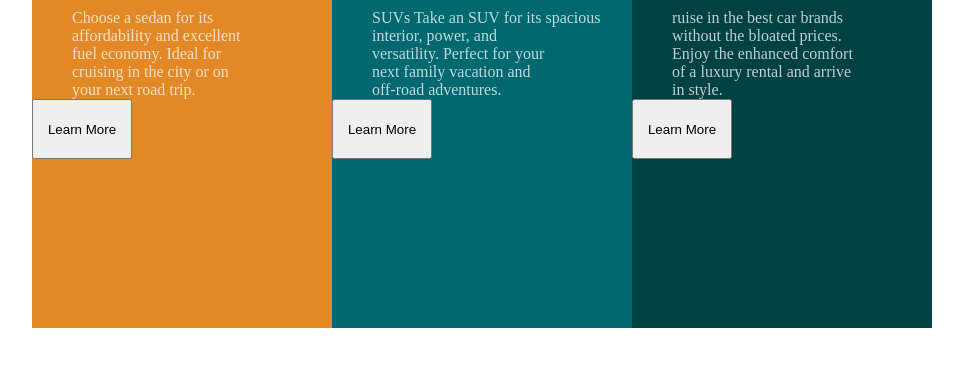
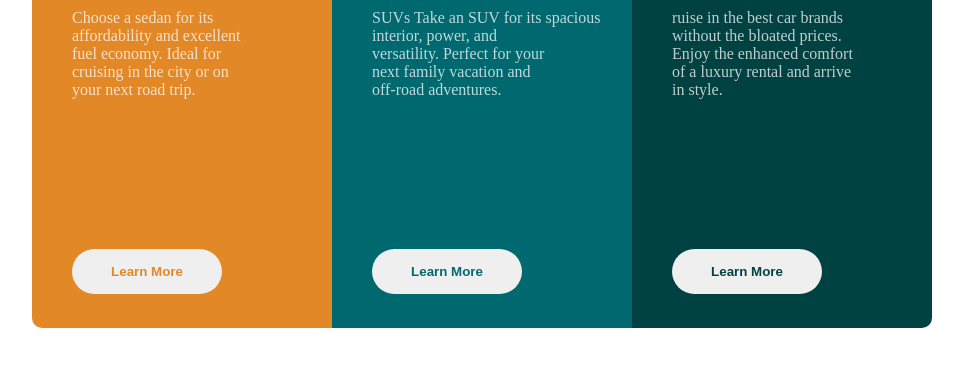
Before and after one commit to JudsonCiribelli/3-column-preview-card-component, a plain HTML site: page index.html in a window 1280 px wide. Shown: the part 332-698 px from the top of the page, without its empty margins (158-1121 px from the left). Drawn offline with Linux system fonts and the light colour scheme.

Commit message:
Finalização dos botões da página e também finalização do projeto

```diff
--- a/CSS/style.css
+++ b/CSS/style.css
@@ -21,6 +21,8 @@ body {
   height: 100%;
   width: 300px;
   background-color: hsl(31, 77%, 52%);
+  border-top-left-radius: 10px;
+  border-bottom-left-radius: 10px;
 }
 .container .container1 img {
   padding: 50px 0px 0px 40px;
@@ -57,6 +59,8 @@ body {
   height: 100%;
   width: 300px;
   background-color: hsl(179, 100%, 13%);
+  border-top-right-radius: 10px;
+  border-bottom-right-radius: 10px;
 }
 .container .container3 img {
   padding: 50px 0px 0px 40px;
@@ -71,7 +75,33 @@ body {
   font-weight: 400;
   padding: 30px 0px 0px 40px;
 }
-.container .btn {
-  width: 100px;
-  height: 60px;
+.container .btn1 {
+  cursor: pointer;
+  width: 150px;
+  height: 45px;
+  margin: 150px 0px 0px 40px;
+  border: none;
+  border-radius: 30px;
+  font-weight: 700;
+  color: hsl(31, 77%, 52%);
 }
+.container .btn2 {
+  cursor: pointer;
+  width: 150px;
+  height: 45px;
+  margin: 150px 0px 0px 40px;
+  border: none;
+  border-radius: 30px;
+  font-weight: 700;
+  color: hsl(184, 100%, 22%);
+}
+.container .btn3 {
+  cursor: pointer;
+  width: 150px;
+  height: 45px;
+  margin: 150px 0px 0px 40px;
+  border: none;
+  border-radius: 30px;
+  font-weight: 700;
+  color: hsl(179, 100%, 13%);
+}
--- a/index.html
+++ b/index.html
@@ -17,7 +17,7 @@
           cruising in the city or on <br />
           your next road trip.
         </p>
-        <button type="submit" class="btn">Learn More</button>
+        <button type="submit" class="btn1">Learn More</button>
       </div>
       <div class="container2">
         <img src="./Images/icon-suvs.svg" alt="" />
@@ -27,7 +27,7 @@
           <br />versatility. Perfect for your <br />
           next family vacation and <br />off-road adventures.
         </p>
-        <button type="submit" class="btn">Learn More</button>
+        <button type="submit" class="btn2">Learn More</button>
       </div>
       <div class="container3">
         <img src="./Images/icon-luxury.svg" alt="" />
@@ -38,7 +38,7 @@
           Enjoy the enhanced comfort <br />of a luxury rental and arrive <br />
           in style.
         </p>
-        <button type="submit" class="btn">Learn More</button>
+        <button type="submit" class="btn3">Learn More</button>
       </div>
     </div>
   </body>
```
